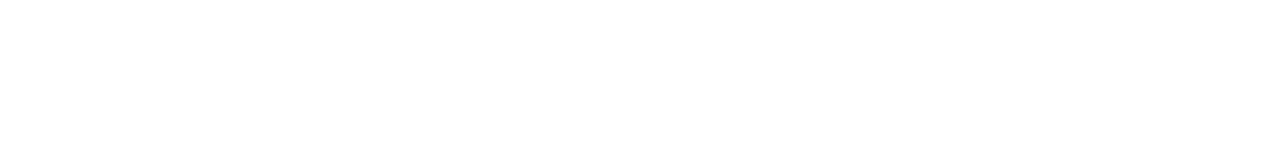
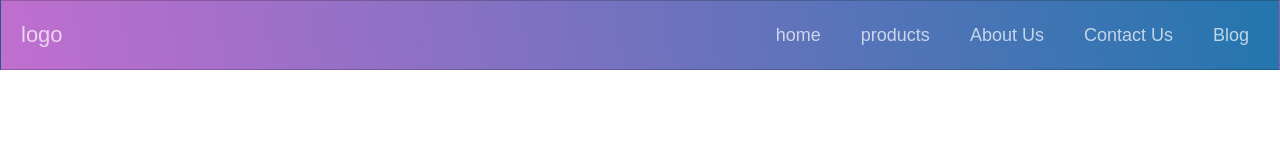
Before and after one commit to bm0801389031/responsivenavbar, a plain HTML site: page index.html in a window 1280 px wide. Drawn offline with Linux system fonts and the light colour scheme.

Commit message:
allupdated

```diff
--- /dev/null
+++ b/app.js
@@ -0,0 +1,8 @@
+let mainNav = document.getElementById('js-menu');
+let navBarToggle = document.getElementById('js-navbar-toggle');
+//the whole point of this top part is to creat
+//variables that grab the html in the html file
+
+navBarToggle.addEventListener('click', function () {
+    mainNav.classList.toggle('active');
+});
--- a/index.html
+++ b/index.html
@@ -1,11 +1,40 @@
 <!DOCTYPE html>
 <html lang="en">
+
 <head>
     <meta charset="UTF-8">
     <meta name="viewport" content="width=device-width, initial-scale=1.0">
     <title>navbar</title>
+    <!-- styles -->
+    <link rel="stylesheet" href="styles.css" />
 </head>
+
 <body>
+    <nav class="navbar">
+        <span class="navbar-toggle" id="js-navbar-toggle">
+            <i class="fas fa-bars"></i>
+        </span>
+        <a href="#" class="logo">logo</a>
+        <ul class="main-nav" id="js-menu">
+            <li>
+                <a href="#" class="nav-links">home</a>
+            </li>
+            <li>
+                <a href="#" class="nav-links">products</a>
+            </li>
+            <li>
+                <a href="#" class="nav-links">About Us</a>
+            </li>
+            <li>
+                <a href="#" class="nav-links">Contact Us</a>
+            </li>
+            <li>
+                <a href="#" class="nav-links">Blog</a>
+            </li>
+        </ul>
+    </nav>
+    <!-- javascript -->
+    <script src="app.js"></script>
+</body>
 
-</body>
 </html>
--- /dev/null
+++ b/styles.css
@@ -0,0 +1,83 @@
+* {
+    box-sizing: border-box;
+    padding: 0;
+    margin: 0;
+}
+
+body {
+    font-family: 'Josefin Sans', sans-serif;
+}
+
+.navbar {
+    font-size: 18px;
+    background-image: linear-gradient(260deg, #2376ae 0%, #c16ecf 100%);
+    border: 1px solid rgba(0, 0, 0, 0.2);
+    padding-bottom: 10px;
+}
+
+.main-nav {
+    list-style-type: none;
+    display: none;
+}
+
+.nav-links,
+.logo {
+    text-decoration: none;
+    color: rgba(255, 255, 255, 0.7);
+}
+
+.main-nav li {
+    text-align: center;
+    margin: 15px auto;
+}
+
+.logo {
+    display: inline-block;
+    font-size: 22px;
+    margin-top: 10px;
+    margin-left: 20px;
+}
+
+.navbar-toggle {
+    position: absolute;
+    top: 10px;
+    right: 20px;
+    cursor: pointer;
+    color: rgba (255, 255, 255, 0.8);
+}
+
+.active {
+    display: block;
+}
+
+@media screen and (min-width: 768px) {
+    .navbar {
+        display: flex;
+        justify-content: space-between;
+        padding-bottom: 0;
+        height: 70px;
+        align-items: center;
+    }
+    .main-nav {
+        display: flex;
+        margin-right: 30px;
+        flex-direction: row;
+        justify-content: flex-end;
+    }
+    .main-nav li {
+        margin: 0;
+    }
+    .nav-links {
+        margin-left: 40px;
+    }
+    .logo {
+        margin-top: 0;
+    }
+    .navbar-toggle {
+        display: none
+    }
+    .logo:hover,
+    .nav-links:hover {
+        color: rgba(255, 255, 255, 1);
+    }
+}
```
